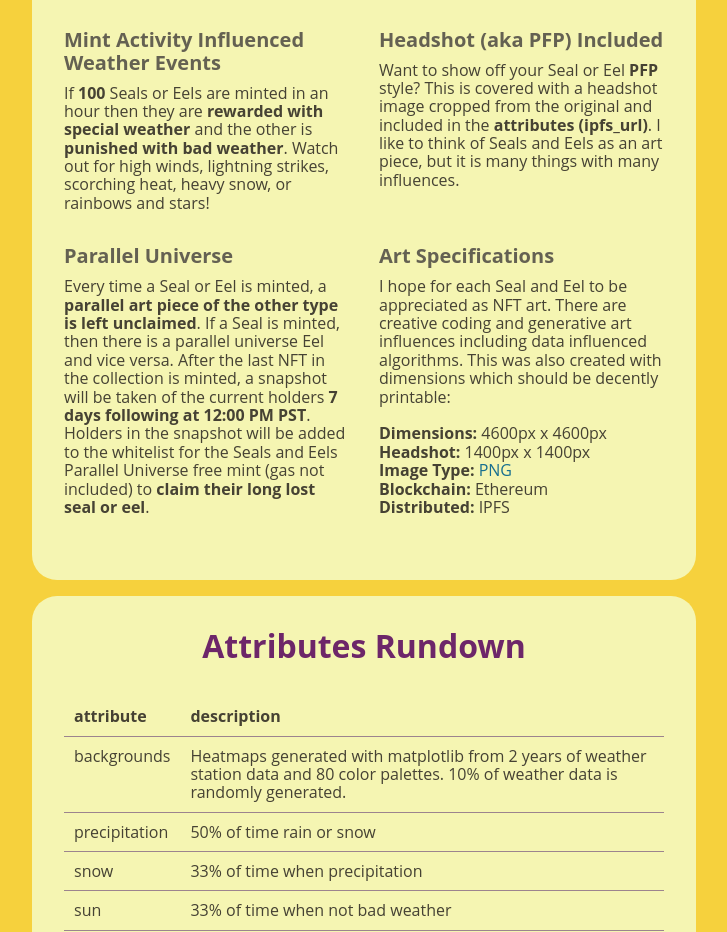
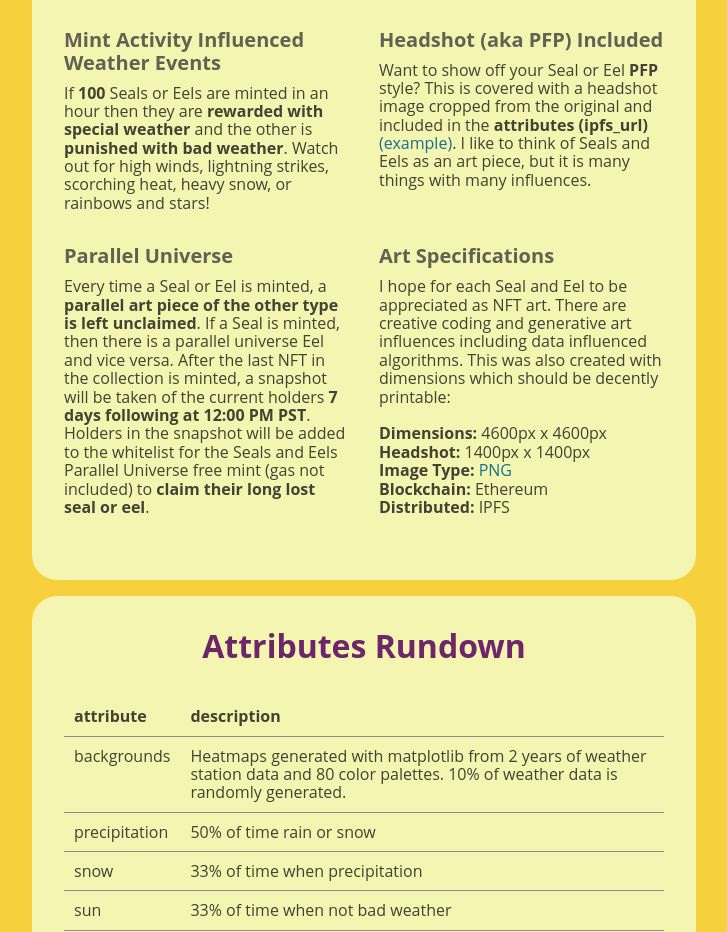
Before and after one commit to mindrash/sealsandeels, a website built with Parcel: page index.html in a window 1280 px wide. Shown: the part 945-1877 px from the top of the page, without its empty margins (276-1003 px from the left). Built offline with nearby package versions, Linux system fonts and the light colour scheme; a script that the page names is missing.

Commit message:
headshot

```diff
--- a/index.html
+++ b/index.html
@@ -512,7 +512,7 @@
               <h3>Headshot (aka PFP) Included</h3>
               <p>
                 Want to show off your Seal or Eel <strong>PFP</strong> style? This is covered with a headshot image cropped from the original
-                and included in the <strong>attributes (ipfs_url)</strong>. I like to think of Seals and Eels as an art piece, but it is
+                and included in the <strong>attributes (ipfs_url)</strong> <a href="https://nftstorage.link/ipfs/bafybeic2gughwyzwtarjytvugutubptxlavdnukdxf3grrvfkluz3jgcc4/seal-headshot-96.png" target="_blank">(example)</a>. I like to think of Seals and Eels as an art piece, but it is
                 many things with many influences.
               </p>
           </div>
```
